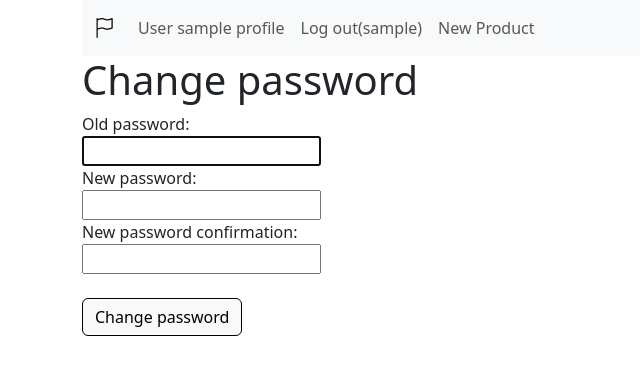
After one commit to Vityaendless/otzovik_task, a Django app: page /accounts/user/1/password_change/ in a window 1280 px wide. The commit adds this page. Shown: the top 375 px of the page, without its empty margins (0-640 px from the left). Run offline with Django 5.2, Linux system fonts and the light colour scheme; the visitor is signed in with stand-in values (Sample User, id 1).

Commit message:
added change password views

```diff
--- a/source/accounts/templates/user_detail.html
+++ b/source/accounts/templates/user_detail.html
@@ -8,7 +8,8 @@
             <h1>Personal page: {{ user_obj.get_full_name|default:user_obj.username }}</h1>
             <h5 class="card-title">{{ user_obj.username }}</h5>
             <p class="card-text">{{ user_obj.first_name }} {{ user_obj.last_name }} - {{ user_obj.email }}</p>
-            <a href="{% url 'accounts:edit_user' user_obj.pk %}" >Edit user</a>
+            <a href="{% url 'accounts:edit_user' user_obj.pk %}" >Edit user</a><br>
+            <a href="{% url 'accounts:user_password_change' user_obj.pk %}" >Change password</a>
         </div>
     </div>
     {% include 'partial/reviews_list.html' %}
--- /dev/null
+++ b/source/accounts/templates/user_password_change.html
@@ -0,0 +1,7 @@
+{% extends 'base.html' %}
+{% block title %}Change password{% endblock %}
+{% block content %}
+    <h1>Change password</h1>
+    {% url "accounts:password_change" user_obj.pk as action_url %}
+    {% include 'partial/form.html' with action_url=action_url form_method="post" value_submit='Change password' %}
+{% endblock %}
--- a/source/accounts/urls.py
+++ b/source/accounts/urls.py
@@ -1,7 +1,7 @@
 from django.urls import path
 from django.contrib.auth.views import LoginView, LogoutView
 
-from .views import RegisterView, UserDetailView, UserEditView
+from .views import RegisterView, UserDetailView, UserEditView, UserPasswordChangeView
 
 
 app_name = 'accounts'
@@ -12,7 +12,7 @@ urlpatterns = [
     path('registration/', RegisterView.as_view(), name='registration'),
     path('user/<int:pk>/', UserDetailView.as_view(), name='user_details'),
     path('user/<int:pk>/edit/', UserEditView.as_view(), name='edit_user'),
-    # path('<int:pk>/password_change/', UserPasswordChangeView.as_view(), name='user_password_change'),
+    path('user/<int:pk>/password_change/', UserPasswordChangeView.as_view(), name='user_password_change'),
 ]
 
 #пагинация для отзывов
--- a/source/accounts/views.py
+++ b/source/accounts/views.py
@@ -1,6 +1,8 @@
-from django.shortcuts import render, redirect, reverse
+from django.shortcuts import redirect, reverse
 from django.views.generic import CreateView, DetailView, UpdateView
+from django.contrib.auth.views import PasswordChangeView
 from django.contrib.auth import get_user_model, login
+from django.contrib.auth.mixins import UserPassesTestMixin
 
 from .forms import MyUserCreationForm, UserChangeForm
 from webapp.helpers import Helper
@@ -40,3 +42,13 @@ class UserEditView(UpdateView):
 
     def get_success_url(self):
         return reverse('accounts:user_details', kwargs={'pk': self.object.pk})
+
+
+class UserPasswordChangeView(UserPassesTestMixin, PasswordChangeView):
+    template_name = 'user_password_change.html'
+
+    def test_func(self):
+        return self.request.user.pk == self.kwargs.get('pk')
+
+    def get_success_url(self):
+        return reverse('accounts:user_details', kwargs={'pk': self.request.user.pk})
```
